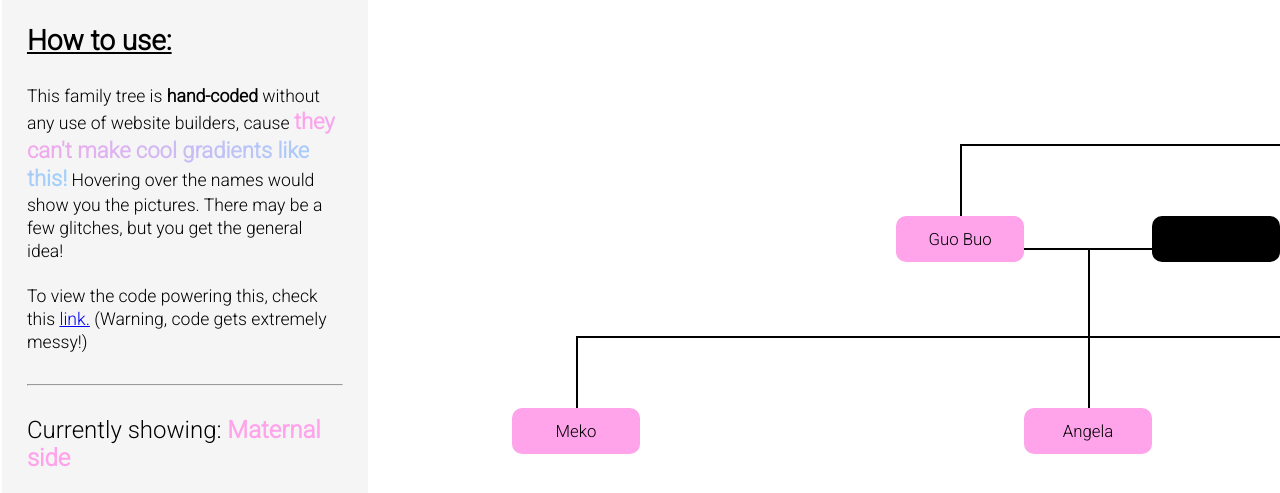
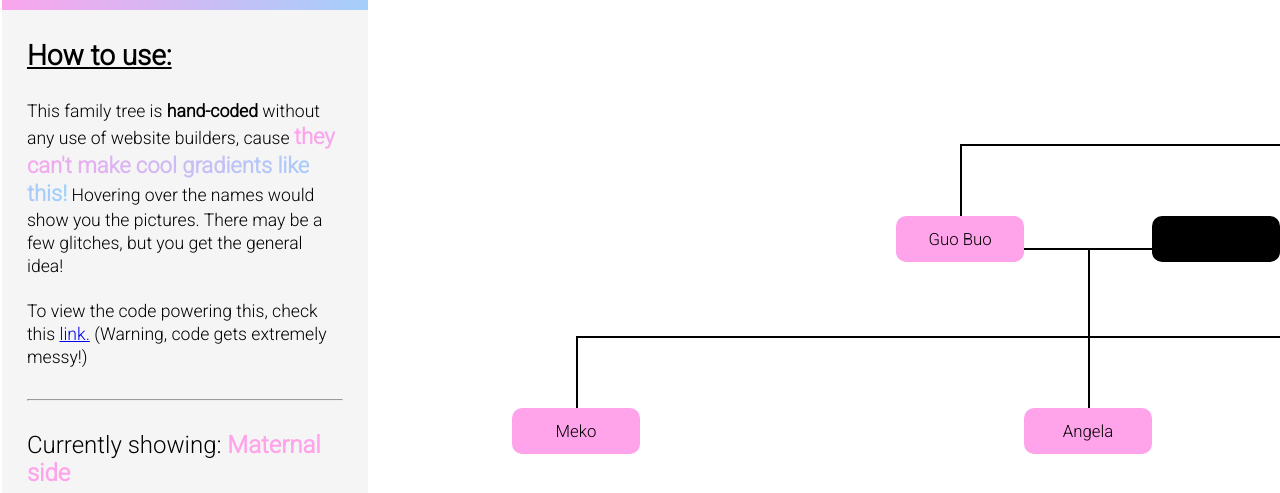
Before and after one commit to origamitician/familytree, a plain HTML site: page index.html in a window 1280 px wide. Shown: the top 493 px of the page. Drawn offline with Linux system fonts and the light colour scheme.

Commit message:
added gradient bar

```diff
--- a/css/styles.css
+++ b/css/styles.css
@@ -352,3 +352,12 @@ a{
     line-height: 1.5;
     margin-right: 5%;
 }
+
+#rainbowGradient{
+    height: 15px;
+    background-image: linear-gradient(90deg, black, white);
+    width: 130%;
+    margin-left: -15%;
+    position: sticky;
+    top: 0;
+}
--- a/index.html
+++ b/index.html
@@ -15,7 +15,7 @@
 <body>
 
     <div id = 'settingsDiv'>
-
+        <div id = 'rainbowGradient'></div>
         <p id = 'settingsText'>How to use:</p>
         <p id = 'message'>This family tree is <b> hand-coded</b> without any use of website builders, cause <span id = 'emphasisGradient'>they can't make cool gradients like this!</span> Hovering over the names would show you the pictures. </b> There may be a few glitches, but you get the general idea! <br><br> To view the code powering this, check this <a href="https://origamitician.github.io/familytree/js/app.js" target = '_blank'>link.</a> (Warning, code gets extremely messy!)</p>
         <hr>
--- a/js/app.js
+++ b/js/app.js
@@ -700,8 +700,6 @@ function showMoreInfo(){
             document.getElementsByClassName('keyInformation')[5].appendChild(m);
         }
     }
-
-
 }
 
 function hideInfo(){
@@ -863,6 +861,7 @@ function changeFemale(){
     }
     document.getElementById('emphasisGradient').style.backgroundImage = 'linear-gradient(90deg, ' + female + ', ' + male + ')'
     document.getElementById('title').style.backgroundImage = 'linear-gradient(90deg, ' + female + ', ' + male + ')'
+    document.getElementById('rainbowGradient').style.backgroundImage = 'linear-gradient(90deg, ' + female + ', ' + male + ')'
 }
 
 function changeMale(){
@@ -877,6 +876,7 @@ function changeMale(){
     }
     document.getElementById('emphasisGradient').style.backgroundImage = 'linear-gradient(90deg, ' + female + ', ' + male + ')'
     document.getElementById('title').style.backgroundImage = 'linear-gradient(90deg, ' + female + ', ' + male + ')'
+    document.getElementById('rainbowGradient').style.backgroundImage = 'linear-gradient(90deg, ' + female + ', ' + male + ')'
 }
 
 function changeUnidentified(){
@@ -915,3 +915,5 @@ if(mode == 'm'){
 }else{
     document.getElementById('title').style.left = parseInt(Math.min(...listOfXPositions[1])) + "%";
 }
+
+document.getElementById('rainbowGradient').style.backgroundImage = 'linear-gradient(90deg, ' + female + ', ' + male + ')'
```
